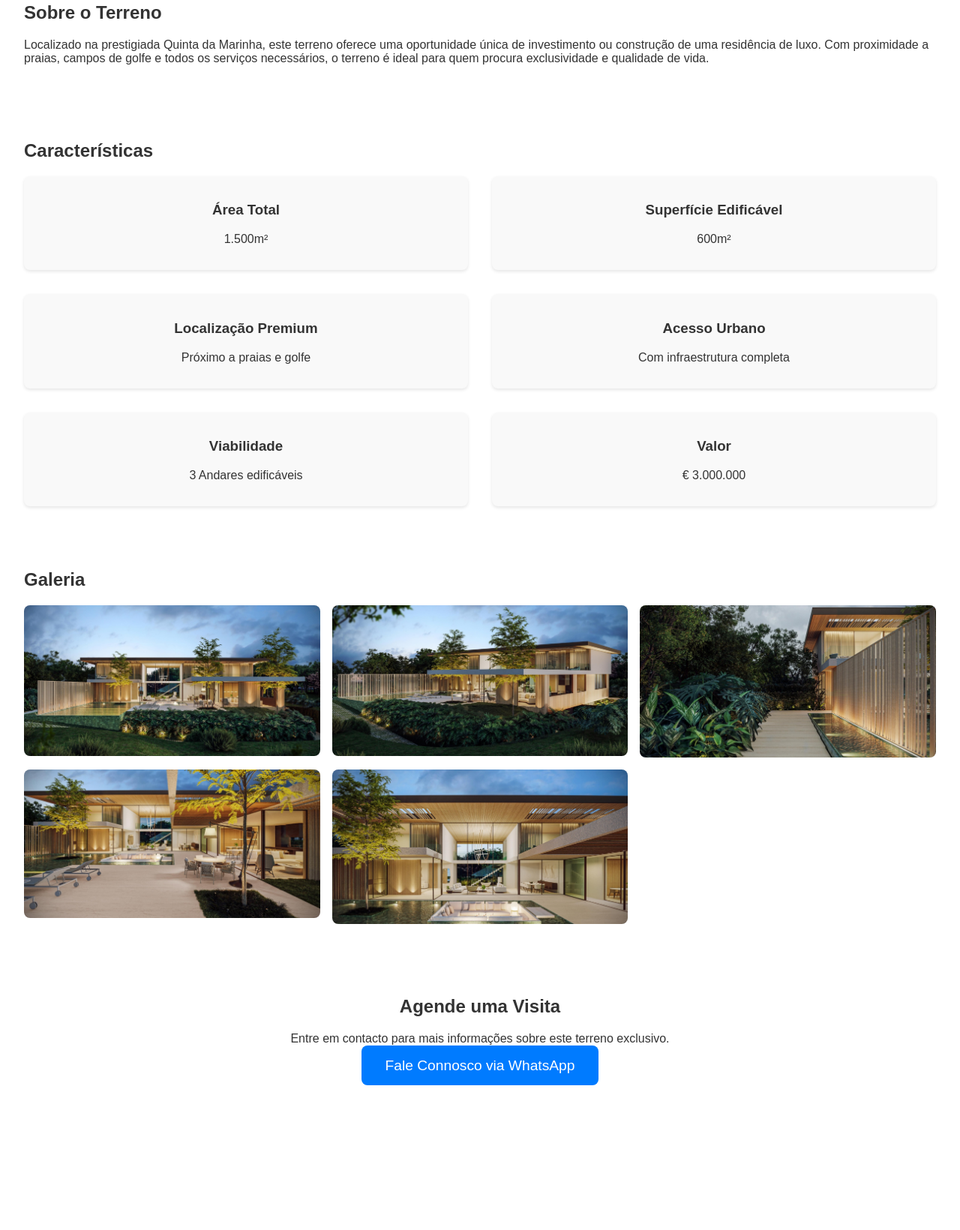
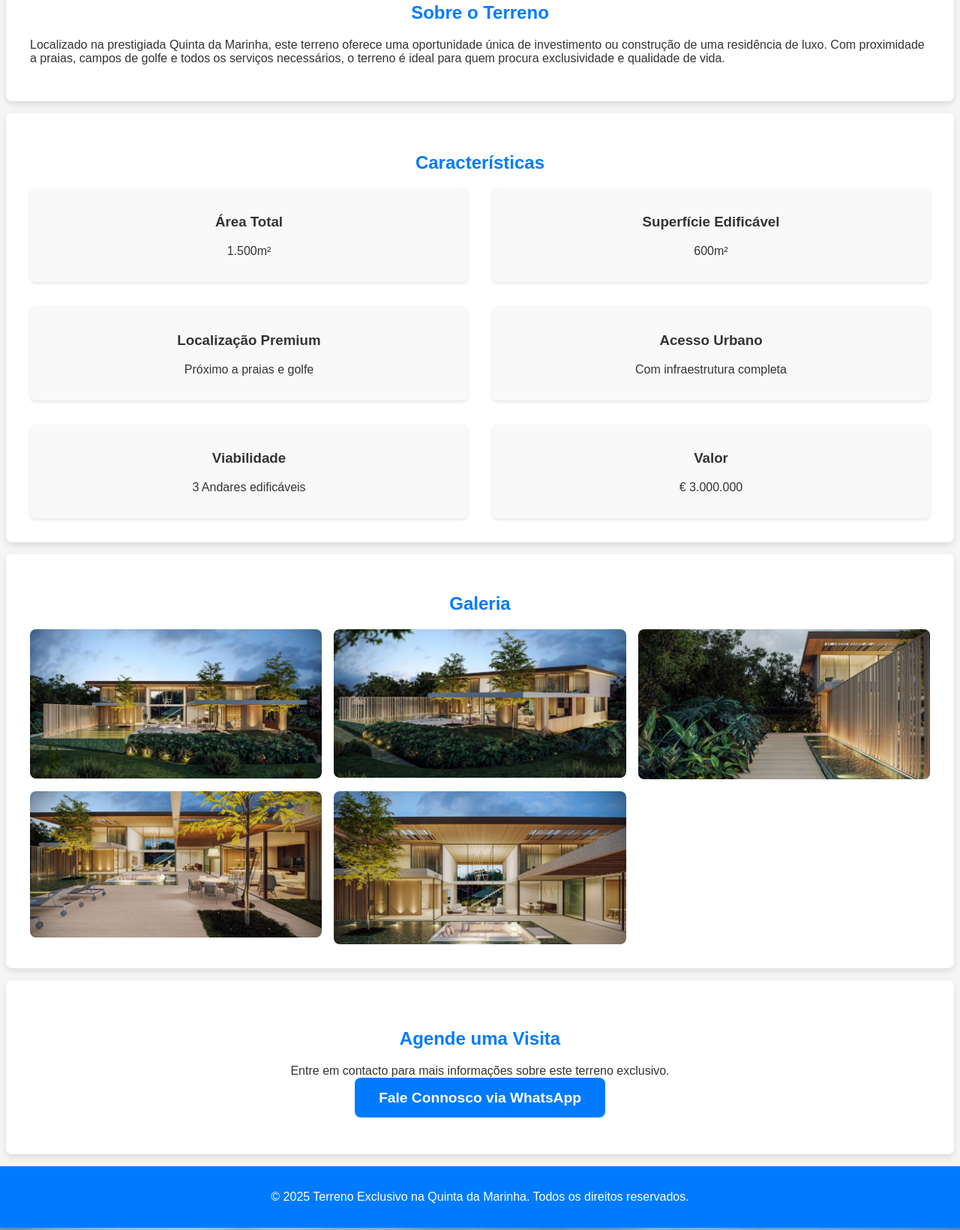
Before and after one commit to miguelpires1970/landing-page-terreno1, a plain HTML site: page index.html in a window 1280 px wide. Shown: the part 849-2489 px from the top of the page at 75% size. Before the commit the page ends 2345 px from the top, so only its background shows below. Drawn offline with Linux system fonts and the light colour scheme.

Commit message:
Update index.html

```diff
--- a/index.html
+++ b/index.html
@@ -1,4 +1,165 @@
-
+<!DOCTYPE html>
+<html lang="en">
+<head>
+    <meta charset="UTF-8">
+    <meta name="viewport" content="width=device-width, initial-scale=1.0">
+    <title>Terreno Exclusivo na Quinta da Marinha</title>
+    <link href="https://fonts.googleapis.com/css2?family=Poppins:wght@300;400;600&display=swap" rel="stylesheet">
+    <style>
+        body {
+            font-family: 'Poppins', sans-serif;
+            margin: 0;
+            padding: 0;
+            color: #333;
+            background-color: #f5f5f5;
+        }
+        header {
+            background: linear-gradient(rgba(0, 0, 0, 0.6), rgba(0, 0, 0, 0.6)),
+                url('PHOTO-2025-01-04-19-55-26.jpg') no-repeat center center/cover;
+            height: 100vh;
+            color: white;
+            display: flex;
+            justify-content: center;
+            align-items: center;
+            text-align: center;
+        }
+        header h1 {
+            font-size: 3.5rem;
+            margin: 0;
+            font-weight: 600;
+        }
+        header p {
+            font-size: 1.5rem;
+            margin-top: 10px;
+        }
+        section {
+            padding: 2rem;
+            max-width: 1200px;
+            margin: auto;
+            background: white;
+            margin-bottom: 1rem;
+            border-radius: 8px;
+            box-shadow: 0 4px 8px rgba(0, 0, 0, 0.1);
+        }
+        h2 {
+            color: #007BFF;
+            text-align: center;
+        }
+        .features {
+            display: flex;
+            flex-wrap: wrap;
+            gap: 2rem;
+            justify-content: space-between;
+        }
+        .feature {
+            flex: 1 1 calc(33.333% - 2rem);
+            background: #f9f9f9;
+            padding: 1rem;
+            border-radius: 8px;
+            box-shadow: 0 2px 4px rgba(0, 0, 0, 0.1);
+            text-align: center;
+        }
+        .cta {
+            text-align: center;
+            margin: 2rem 0;
+        }
+        .cta a {
+            padding: 1rem 2rem;
+            background: #007BFF;
+            color: white;
+            text-decoration: none;
+            font-size: 1.2rem;
+            font-weight: 600;
+            border-radius: 8px;
+            transition: background 0.3s ease;
+        }
+        .cta a:hover {
+            background: #0056b3;
+        }
+        .gallery {
+            display: grid;
+            grid-template-columns: repeat(auto-fit, minmax(300px, 1fr));
+            gap: 1rem;
+        }
+        .gallery img {
+            width: 100%;
+            border-radius: 8px;
+            transition: transform 0.3s ease;
+        }
+        .gallery img:hover {
+            transform: scale(1.05);
+        }
+        footer {
+            text-align: center;
+            padding: 1rem;
+            background: #007BFF;
+            color: white;
+            margin-top: 1rem;
+        }
+    </style>
+</head>
+<body>
+    <header>
+        <div>
+            <h1>Terreno Exclusivo na Quinta da Marinha</h1>
+            <p>1.500m² para construir a casa dos seus sonhos em Cascais</p>
+        </div>
+    </header>
+    <section>
+        <h2>Sobre o Terreno</h2>
+        <p>Localizado na prestigiada Quinta da Marinha, este terreno oferece uma oportunidade única de investimento ou construção de uma residência de luxo. Com proximidade a praias, campos de golfe e todos os serviços necessários, o terreno é ideal para quem procura exclusividade e qualidade de vida.</p>
+    </section>
+    <section>
+        <h2>Características</h2>
+        <div class="features">
+            <div class="feature">
+                <h3>Área Total</h3>
+                <p>1.500m²</p>
+            </div>
+            <div class="feature">
+                <h3>Superfície Edificável</h3>
+                <p>600m²</p>
+            </div>
+            <div class="feature">
+                <h3>Localização Premium</h3>
+                <p>Próximo a praias e golfe</p>
+            </div>
+            <div class="feature">
+                <h3>Acesso Urbano</h3>
+                <p>Com infraestrutura completa</p>
+            </div>
+            <div class="feature">
+                <h3>Viabilidade</h3>
+                <p>3 Andares edificáveis</p>
+            </div>
+            <div class="feature">
+                <h3>Valor</h3>
+                <p>€ 3.000.000</p>
+            </div>
+        </div>
+    </section>
+    <section>
+        <h2>Galeria</h2>
+        <div class="gallery">
+            <img src="PHOTO-2025-01-04-19-55-26.jpg" alt="Vista do terreno">
+            <img src="PHOTO-2025-01-04-19-55-27.jpg" alt="Detalhes do terreno">
+            <img src="PHOTO-2025-01-04-19-55-28.jpg" alt="Área envolvente">
+            <img src="PHOTO-2025-01-04-19-55-29.jpg" alt="Vista panorâmica">
+            <img src="PHOTO-2025-01-04-19-55-30.jpg" alt="Perspetiva de projeto">
+        </div>
+    </section>
+    <section>
+        <div class="cta">
+            <h2>Agende uma Visita</h2>
+            <p>Entre em contacto para mais informações sobre este terreno exclusivo.</p>
+            <a href="https://wa.me/seu_numero_de_whatsapp">Fale Connosco via WhatsApp</a>
+        </div>
+    </section>
+    <footer>
+        <p>&copy; 2025 Terreno Exclusivo na Quinta da Marinha. Todos os direitos reservados.</p>
+    </footer>
+</body>
+</html>
 <!DOCTYPE html>
 <html lang="en">
 <head>
```
